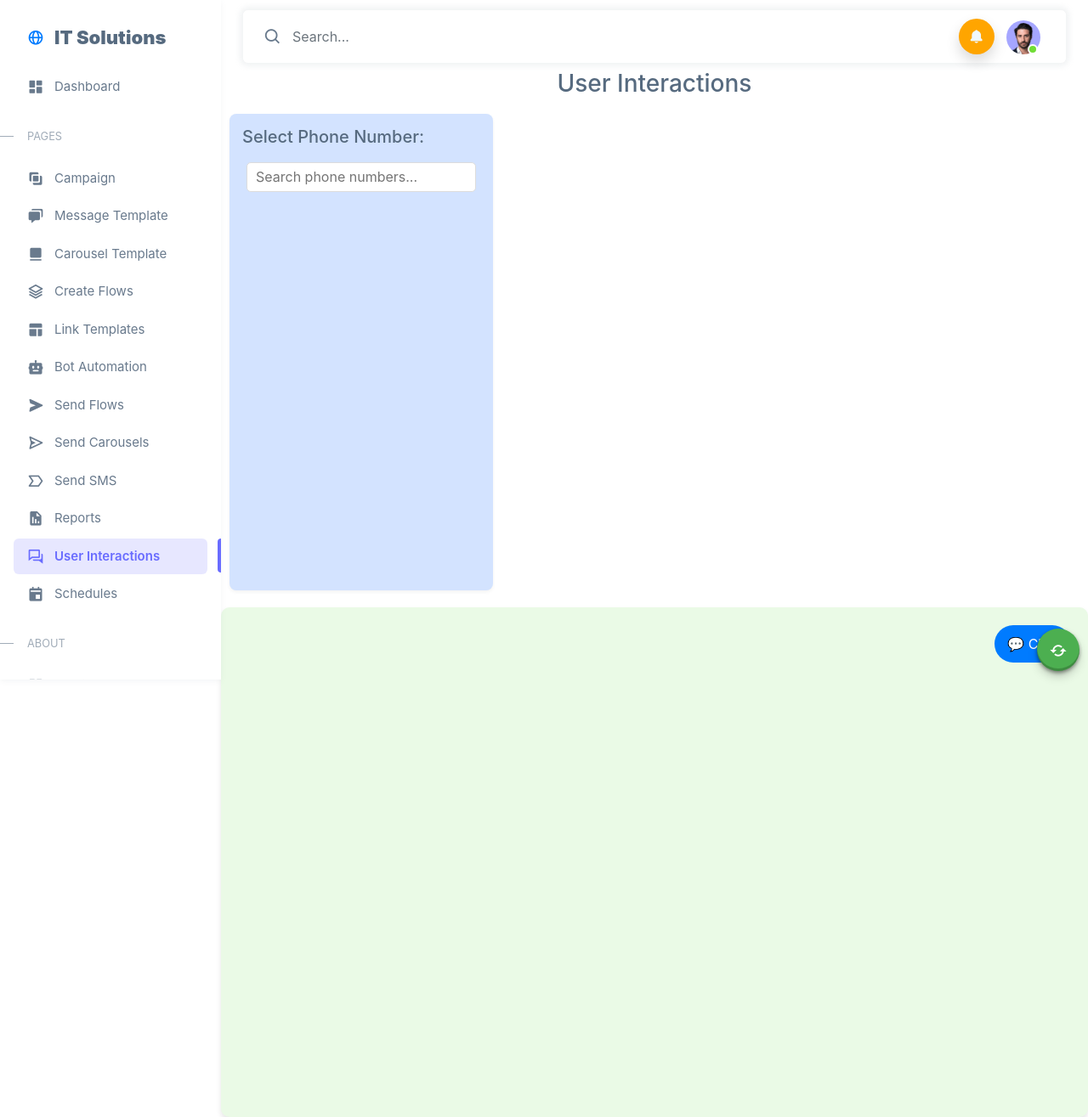
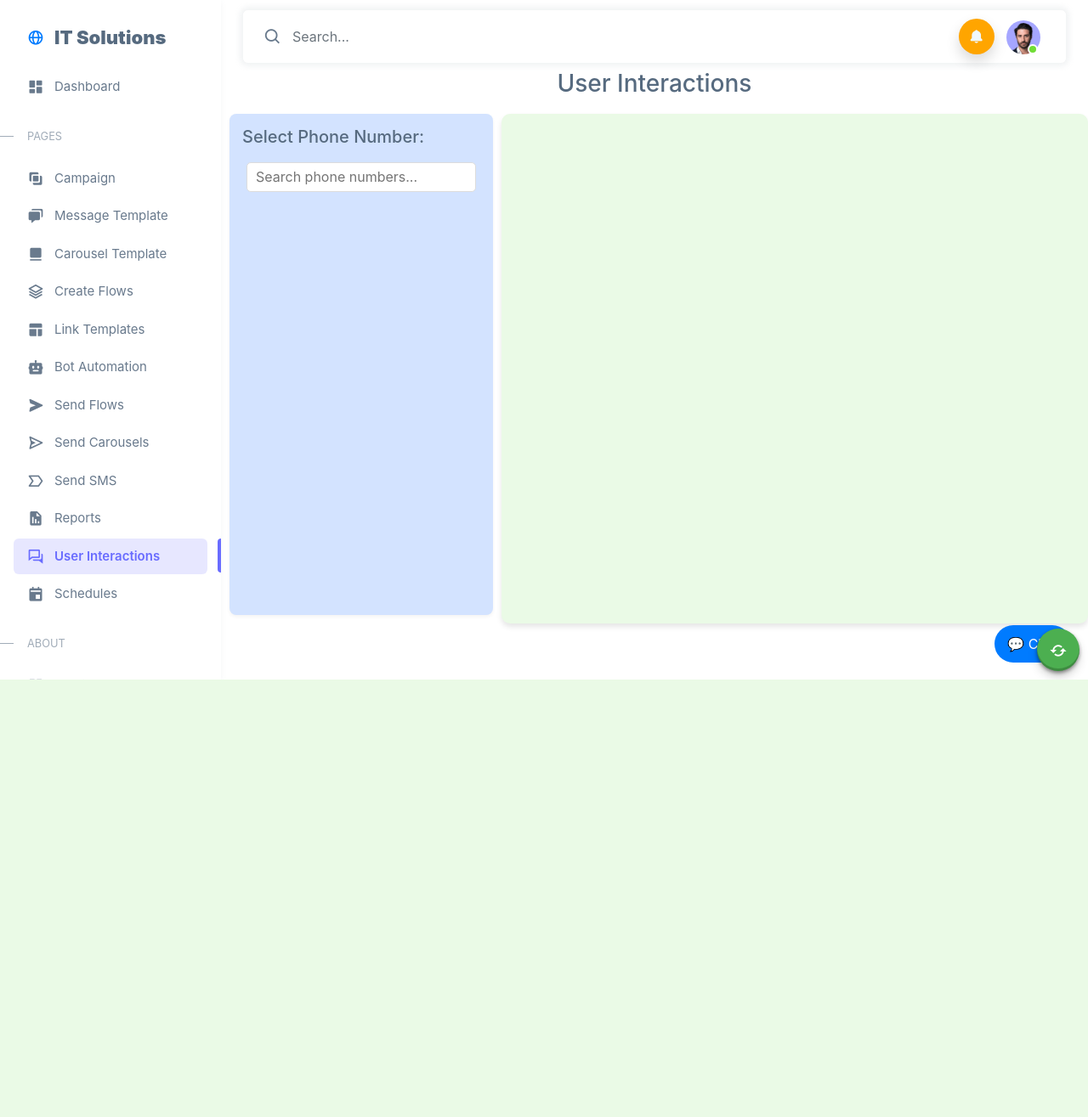
Before and after one commit to itsolution4india/whatsappsms_new, a Django app: template sms/smsapp/templates/bot_interactions.html in a window 1280 px wide. Shown: the whole page at 85% size. After the commit the page ends 800 px from the top, so only its background shows below. Run offline with Django 5.2, Linux system fonts and the light colour scheme; the template is opened without the code that fills it, so the values that code supplies are empty; some libraries are stand-ins or nearby versions.

Commit message:
Updated frontend

```diff
--- a/sms/smsapp/templates/bot_interactions.html
+++ b/sms/smsapp/templates/bot_interactions.html
@@ -223,7 +223,7 @@
 
 <center><h3 class="mt-2">User Interactions {% if contact_name %}for <span style="background: #a5a6ff;color: white;padding: 0px 10px;">{{ contact_name }}</span> {% endif %}</h3></center>
 
-<div class="d-flex" style="flex-wrap: wrap;">
+<div class="d-flex">
     <div class="phone-selector">
         <h5>Select Phone Number:</h5>
         <input
```
